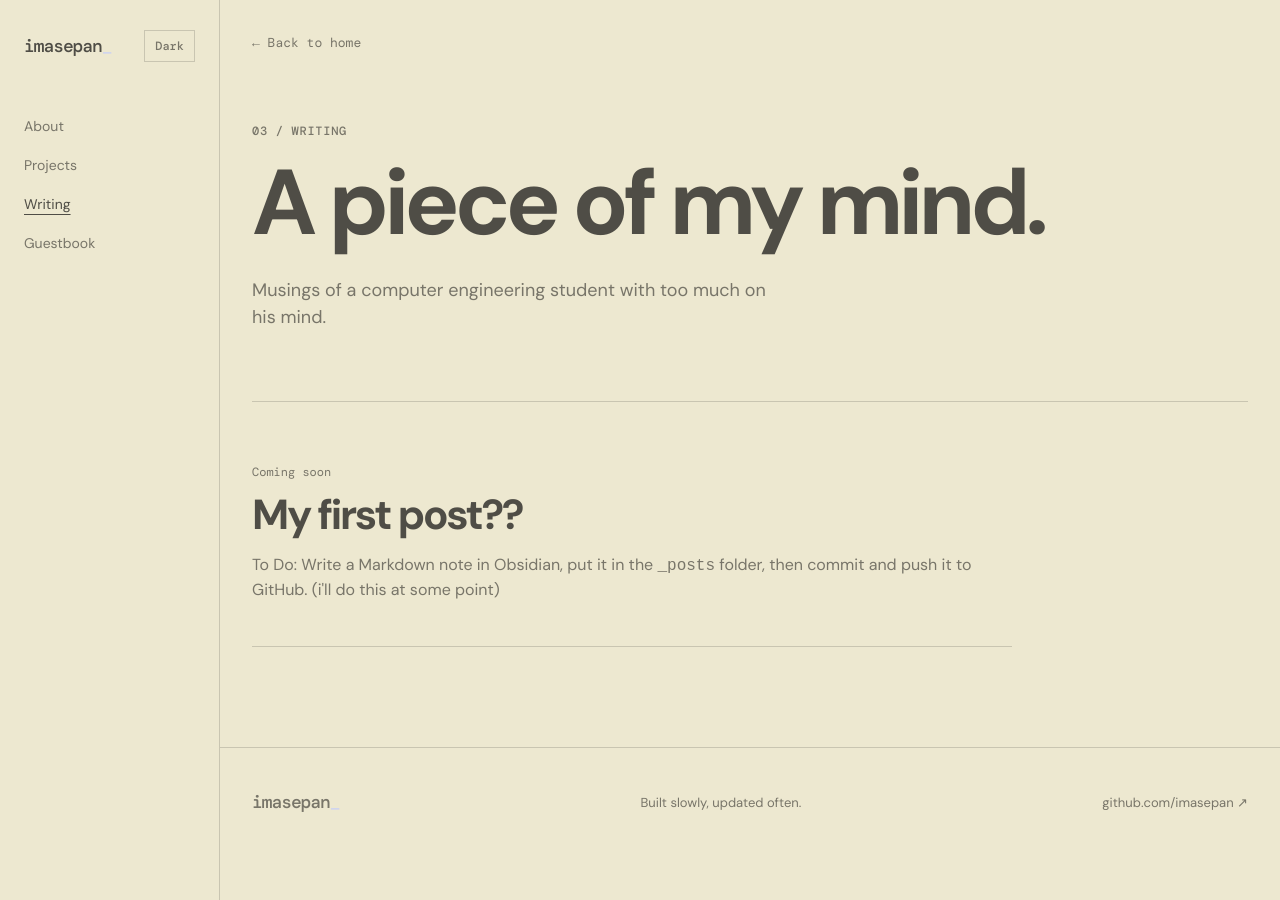
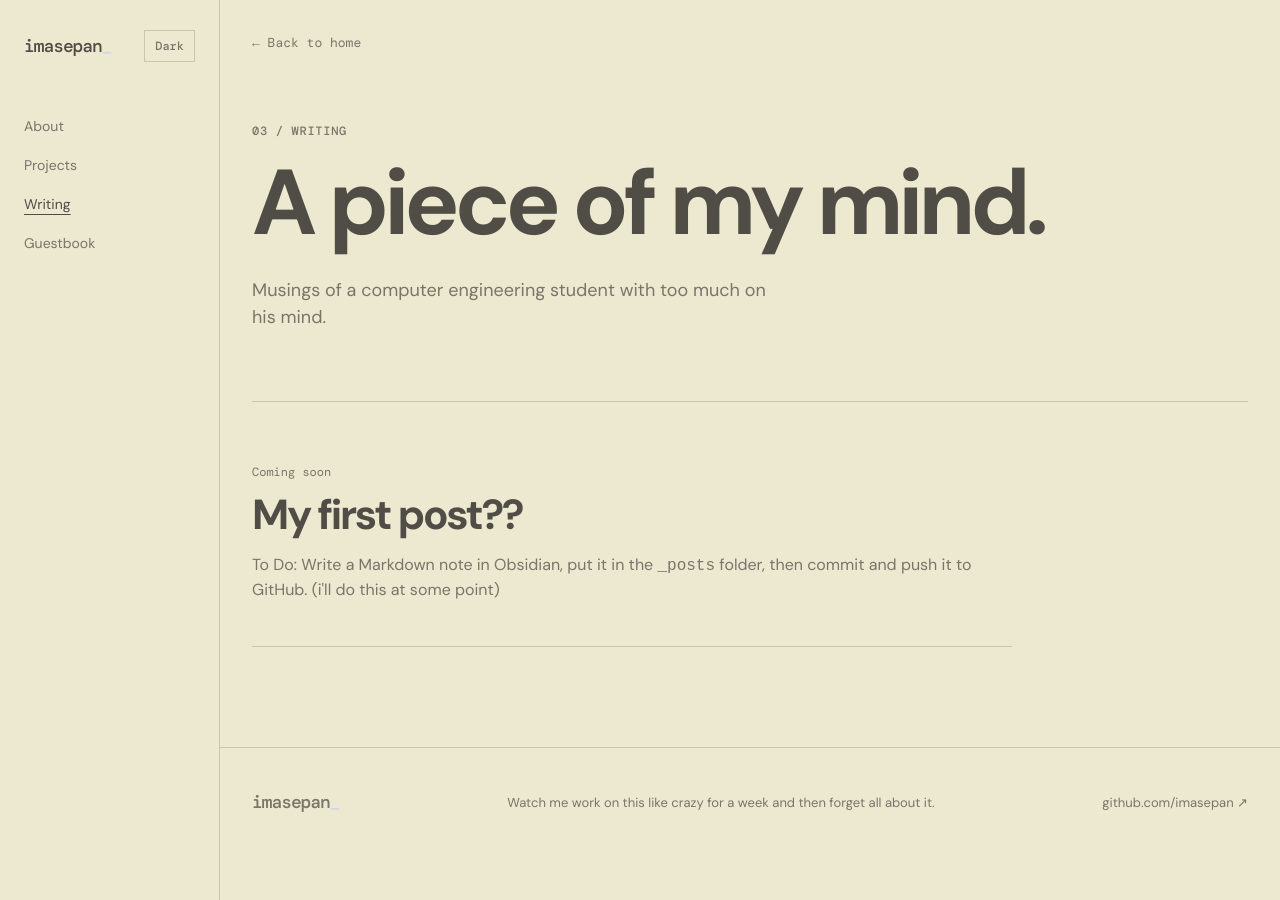
Before and after one commit to imasepan/imasepan.github.io, a Jekyll site: the page built from blog/index.html, in a window 1280 px wide. Built offline with Jekyll 4.4.1, drawn with Linux system fonts in a browser that asks for light colours.

Commit message:
Keep footers consistent across pages

```diff
--- a/_layouts/default.html
+++ b/_layouts/default.html
@@ -31,7 +31,7 @@
     </main>
     <footer class="site-footer">
       <a class="wordmark" href="/">imasepan<span>_</span></a>
-      <p>Built slowly, updated often.</p>
+      <p>Watch me work on this like crazy for a week and then forget all about it.</p>
       <a href="https://github.com/imasepan" target="_blank" rel="noreferrer">github.com/imasepan ↗</a>
     </footer>
     <script src="/script.js"></script>
```
